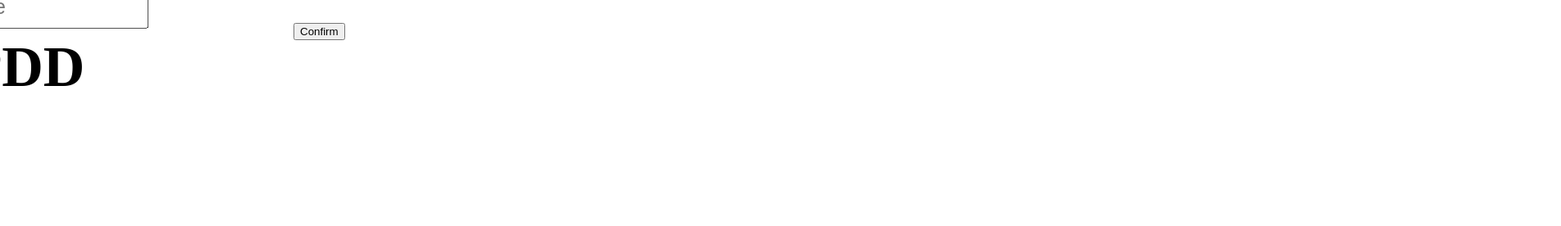
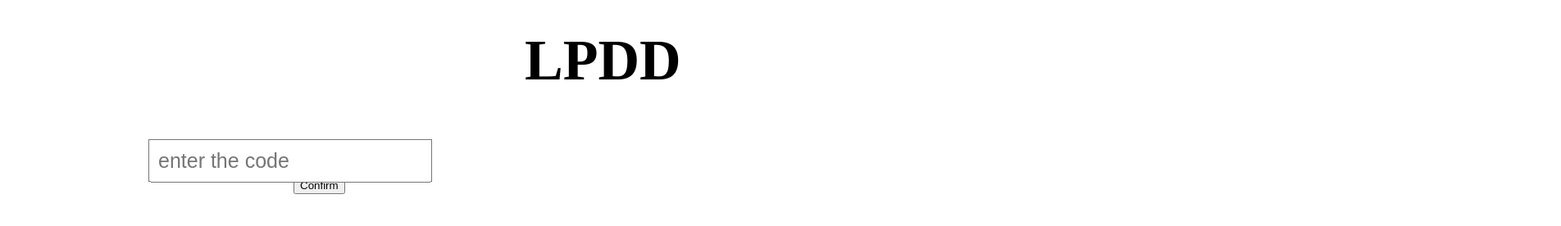
Before and after one commit to NotreFILM/LPDD, a plain HTML site: page index.html in a window 1280 px wide. Shown: the whole page at 82% size, 1904 px wide, since content can reach past the window. Drawn offline with Linux system fonts and the light colour scheme.

Commit message:
ㅇㅋㅇㅋ

```diff
--- a/styles2.css
+++ b/styles2.css
@@ -1,11 +1,10 @@
 #myText {
     font-size: 70px;
-    position: absolute;
-    transform: translate(-50%, -30%);
+    transform: translate(50%, -30%);
 }
 
 #codeInput {
     padding: 10px;
     font-size: 25px;
-    transform: translate(-50%, -50%);
+    transform: translate(50%, -50%);
 }
```
